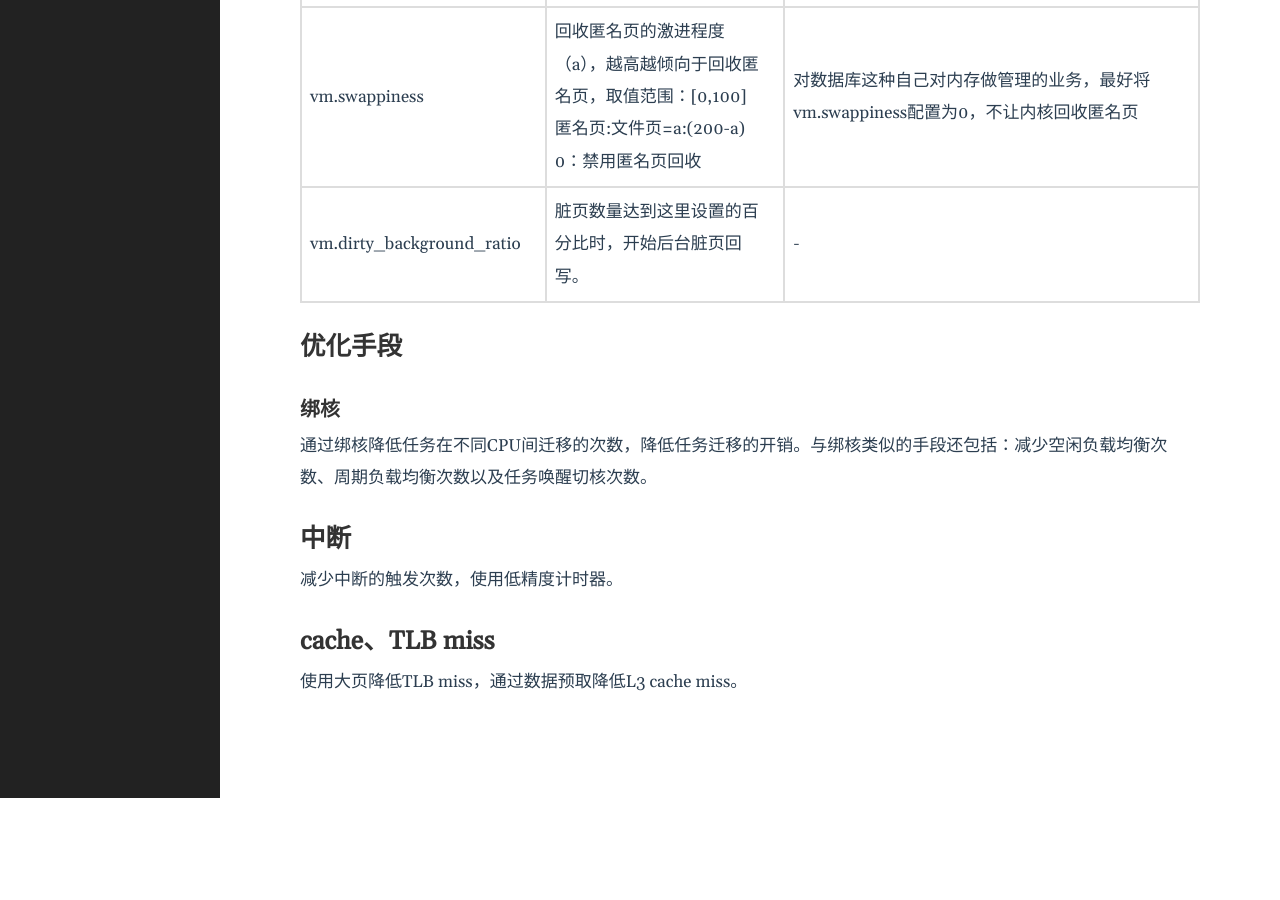
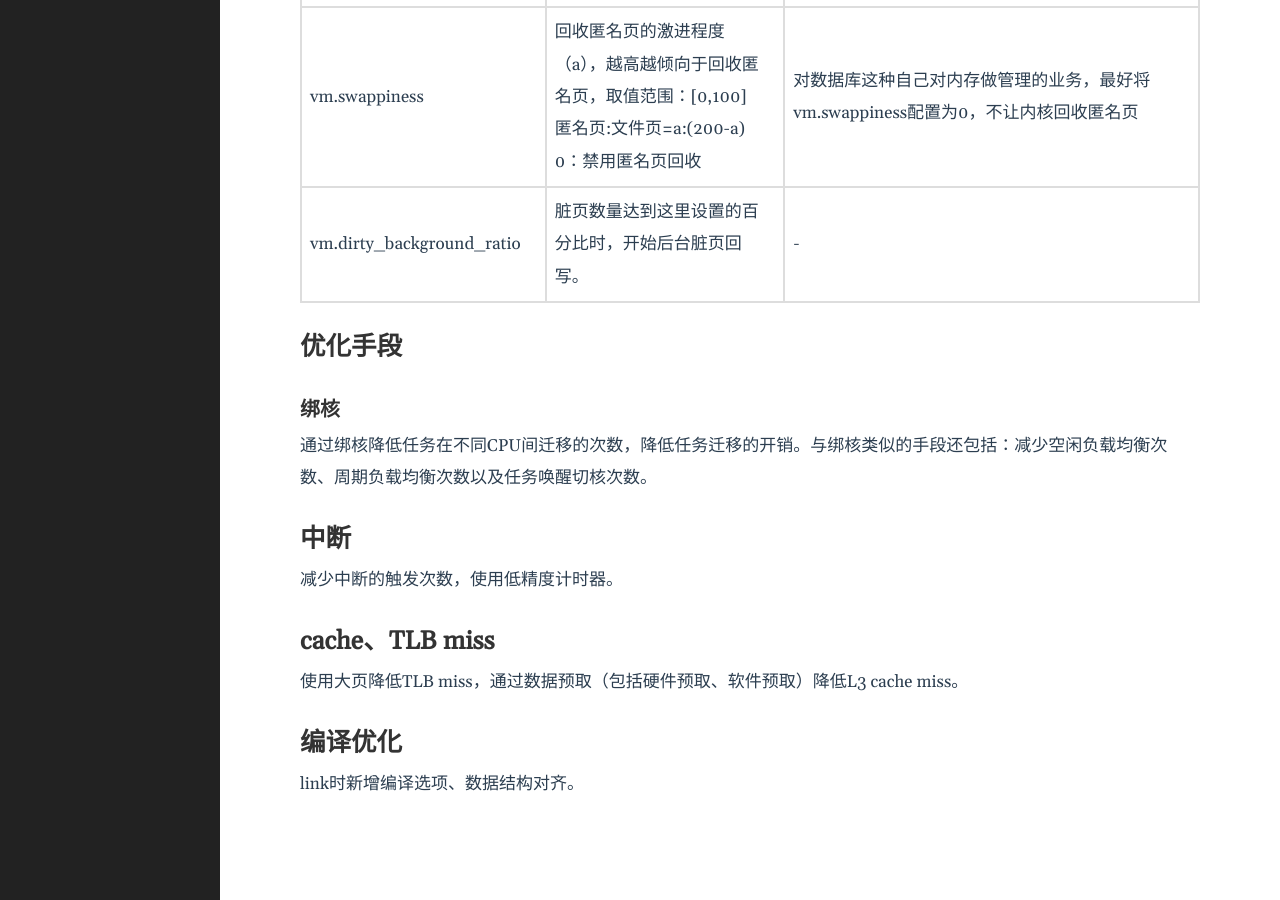
Before and after one commit to lclgo/lclgo.github.io, a Jekyll site: the page built from _posts/kernel/2024-09-28-performance.md, in a window 1280 px wide and 900 px high, scrolled down 3030 px. Built offline with Jekyll 4.4.1, drawn with Linux system fonts in a browser that asks for light colours; before the commit the page ends 3828 px from its top, so only the background shows below that.

Commit message:
add notes

```diff
--- a/_posts/kernel/2024-09-28-performance.md
+++ b/_posts/kernel/2024-09-28-performance.md
@@ -113,4 +113,8 @@ date: 2024-09-28 15:00:00 +0800
 
 ## cache、TLB miss
 
-使用大页降低TLB miss，通过数据预取降低L3 cache miss。
+使用大页降低TLB miss，通过数据预取（包括硬件预取、软件预取）降低L3 cache miss。
+
+## 编译优化
+
+link时新增编译选项、数据结构对齐。
```
